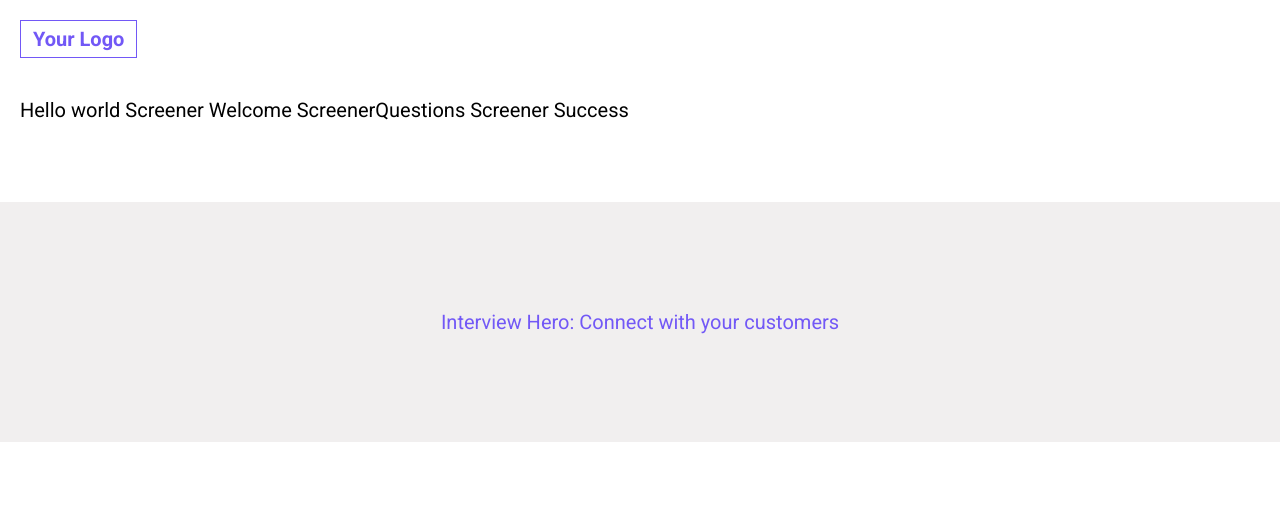
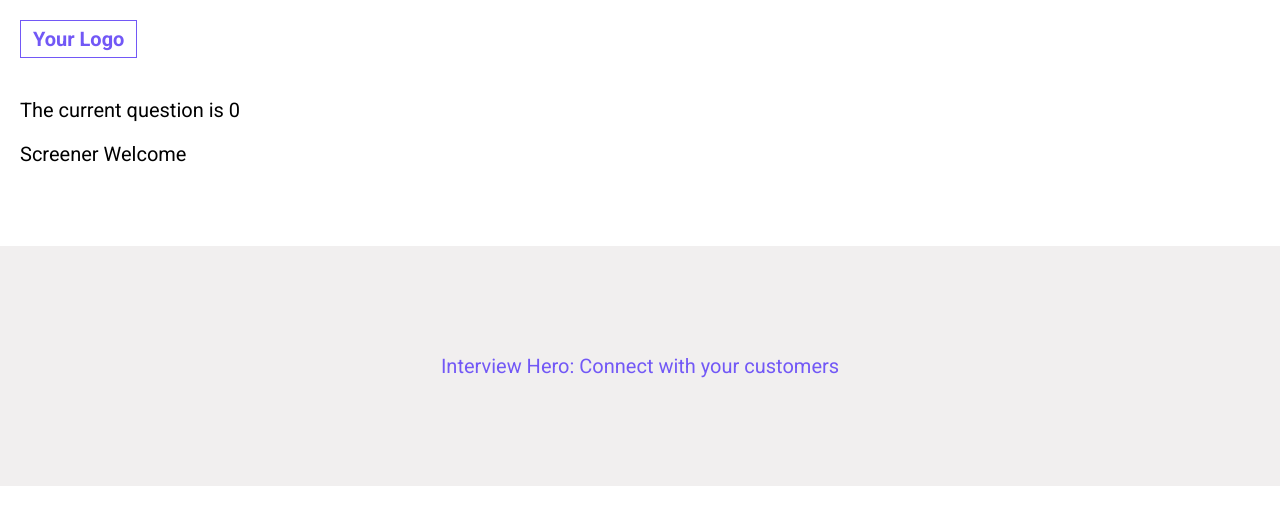
Before and after one commit to josh-cpm/book_interview, a Vue app: page /interview/screener/1 in a window 1280 px wide. Shown: the top 524 px of the page. Built offline with nearby package versions, Linux system fonts and the light colour scheme; no server answers.

Commit message:
Move logic for showing/hiding components into Computed and render using :is binding

```diff
--- a/src/modules/store.js
+++ b/src/modules/store.js
@@ -6,4 +6,6 @@ export default reactive({
   meetingOpenings: {},
   screener: {},
   participantDetails: {},
+  participantScreenerAnswers: {},
+  participantStatus: '',
 });
--- a/src/views/Screener.vue
+++ b/src/views/Screener.vue
@@ -1,9 +1,7 @@
 <template>
   <div class="screener-flow-container">
-    Hello world
-    <ScreenerWelcome></ScreenerWelcome>
-    <ScreenerQuestions></ScreenerQuestions>
-    <ScreenerComplete></ScreenerComplete>
+    <p>The current question is {{ currentQuestion }}</p>
+    <component :is="showComponent"></component>
   </div>
 </template>
 
@@ -20,6 +18,31 @@ export default {
     screenerQuestions() {
       return store.screener;
     },
+    participantScreenerAnswers() {
+      return store.participantScreenerAnswers;
+    },
+    participantStatus() {
+      return store.participantStatus;
+    },
+    currentQuestion() {
+      let curQuestion = 0;
+      const screener = Array.from(store.screener);
+      screener.forEach((page, index) => {
+        if (page.userAnswer !== undefined) {
+          curQuestion = index + 1;
+        }
+      });
+      return curQuestion;
+    },
+    showComponent() {
+      if (this.participantStatus && this.participantStatus.length > 0) {
+        return ScreenerComplete;
+      } else if (this.currentQuestion > 0) {
+        return ScreenerQuestions;
+      } else {
+        return ScreenerWelcome;
+      }
+    },
   },
 };
 </script>
```
